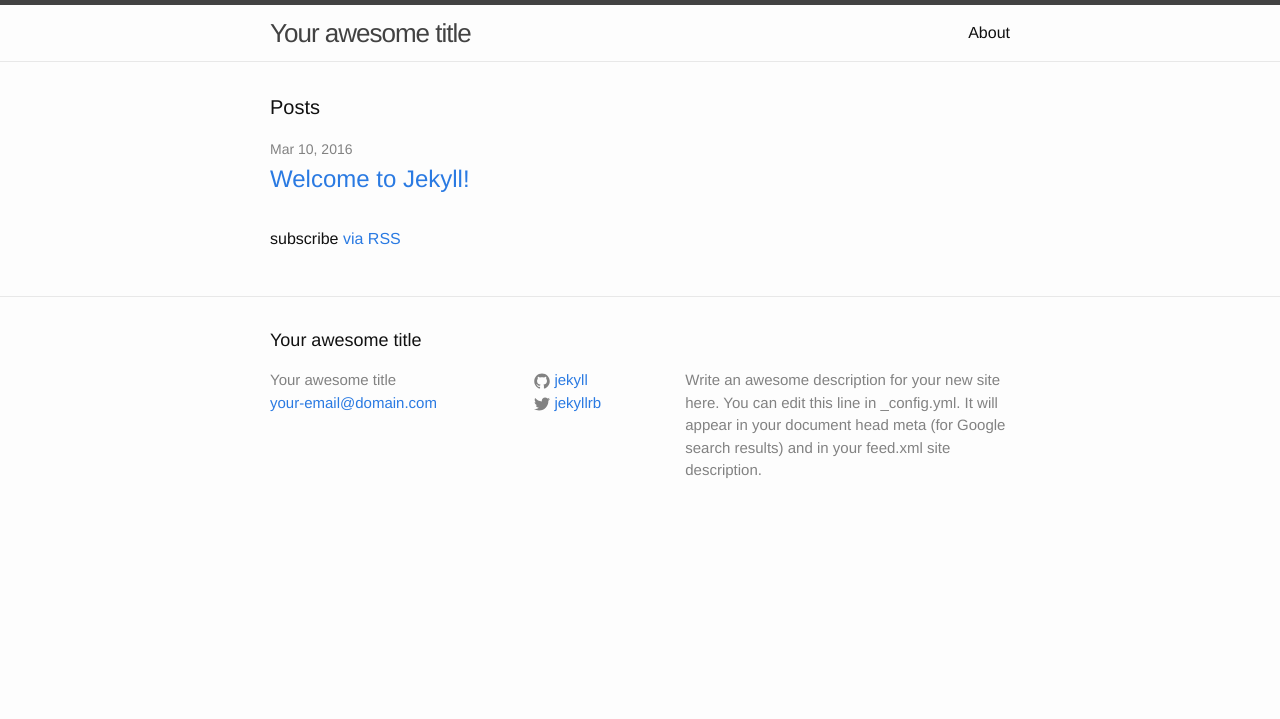
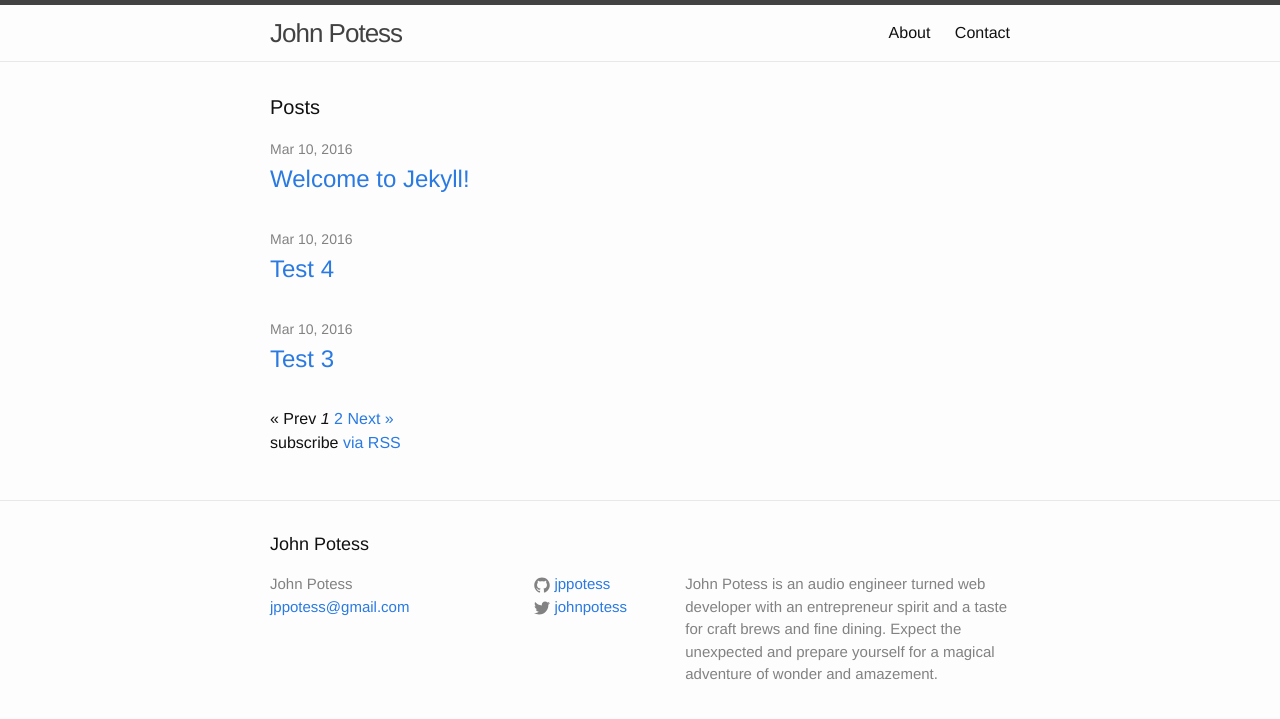
Before and after one commit to jppotess/johnpotessjekyll, a Jekyll site: the page built from index.html, in a window 1280 px wide. Shown: the top 719 px of the page. Built offline with Jekyll 4.4.1, drawn with Linux system fonts in a browser that asks for light colours; the list of posts is cut into pages by our own code.

Commit message:
pagination and fake blog posts

```diff
--- a/_config.yml
+++ b/_config.yml
@@ -6,16 +6,36 @@
 # 'jekyll serve'. If you change this file, please restart the server process.
 
 # Site settings
-title: Your awesome title
-email: your-email@domain.com
-description: > # this means to ignore newlines until "baseurl:"
-  Write an awesome description for your new site here. You can edit this
-  line in _config.yml. It will appear in your document head meta (for
-  Google search results) and in your feed.xml site description.
-baseurl: "" # the subpath of your site, e.g. /blog
-url: "http://yourdomain.com" # the base hostname & protocol for your site
-twitter_username: jekyllrb
-github_username:  jekyll
+title: John Potess
+email: jppotess@gmail.com
+description:
+  John Potess is an audio engineer turned web developer with an entrepreneur spirit
+  and a taste for craft brews and fine dining. Expect the unexpected and prepare
+  yourself for a magical adventure of wonder and amazement.
+url: "http://johnpotess.com" # the base hostname & protocol for your site
+twitter_username: johnpotess
+github_username:  jppotess
+paginate: 3
+gems: [jekyll-paginate]
+paginate_path: "page:num"
 
 # Build settings
 markdown: kramdown
+permalinks: /:title
+
+# Default settings
+defaults:
+  -
+    scope:
+      path: "" # an empty string here means all files in the project
+    values:
+      type: "post"
+      author: John Potess
+      layout: "post"
+
+    scope:
+      path: "" # an empty string here means all files in the project
+    values:
+      layout: page
+      type: "pages"
+      author: John Potess
--- a/index.html
+++ b/index.html
@@ -7,7 +7,7 @@ layout: default
   <h1 class="page-heading">Posts</h1>
 
   <ul class="post-list">
-    {% for post in site.posts %}
+    {% for post in paginator.posts %}
       <li>
         <span class="post-meta">{{ post.date | date: "%b %-d, %Y" }}</span>
 
@@ -18,6 +18,32 @@ layout: default
     {% endfor %}
   </ul>
 
+  {% if paginator.total_pages > 1 %}
+  <div class="pagination">
+    {% if paginator.previous_page %}
+      <a href="{{ paginator.previous_page_path | prepend: site.baseurl | replace: '//', '/' }}">&laquo; Prev</a>
+    {% else %}
+      <span>&laquo; Prev</span>
+    {% endif %}
+
+    {% for page in (1..paginator.total_pages) %}
+      {% if page == paginator.page %}
+        <em>{{ page }}</em>
+      {% elsif page == 1 %}
+        <a href="{{ paginator.previous_page_path | prepend: site.baseurl | replace: '//', '/' }}">{{ page }}</a>
+      {% else %}
+        <a href="{{ site.paginate_path | prepend: site.baseurl | replace: '//', '/' | replace: ':num', page }}">{{ page }}</a>
+      {% endif %}
+    {% endfor %}
+
+    {% if paginator.next_page %}
+      <a href="{{ paginator.next_page_path | prepend: site.baseurl | replace: '//', '/' }}">Next &raquo;</a>
+    {% else %}
+      <span>Next &raquo;</span>
+    {% endif %}
+  </div>
+  {% endif %}
+
   <p class="rss-subscribe">subscribe <a href="{{ "/feed.xml" | prepend: site.baseurl }}">via RSS</a></p>
 
 </div>
--- /dev/null
+++ b/pages/contact.md
@@ -0,0 +1,6 @@
+---
+title: Contact
+permalink: /contact/
+---
+
+This is a contact page test.
```
Also changed, not shown: _posts/2016-03-09-test-post-2.markdown (added, +23 -0 lines), _posts/2016-03-09-test-post-3.markdown (added, +25 -0 lines), _posts/2016-03-09-test-post4.markdown (added, +25 -0 lines), pages/about.md (renamed from about.md), 1 other file.
